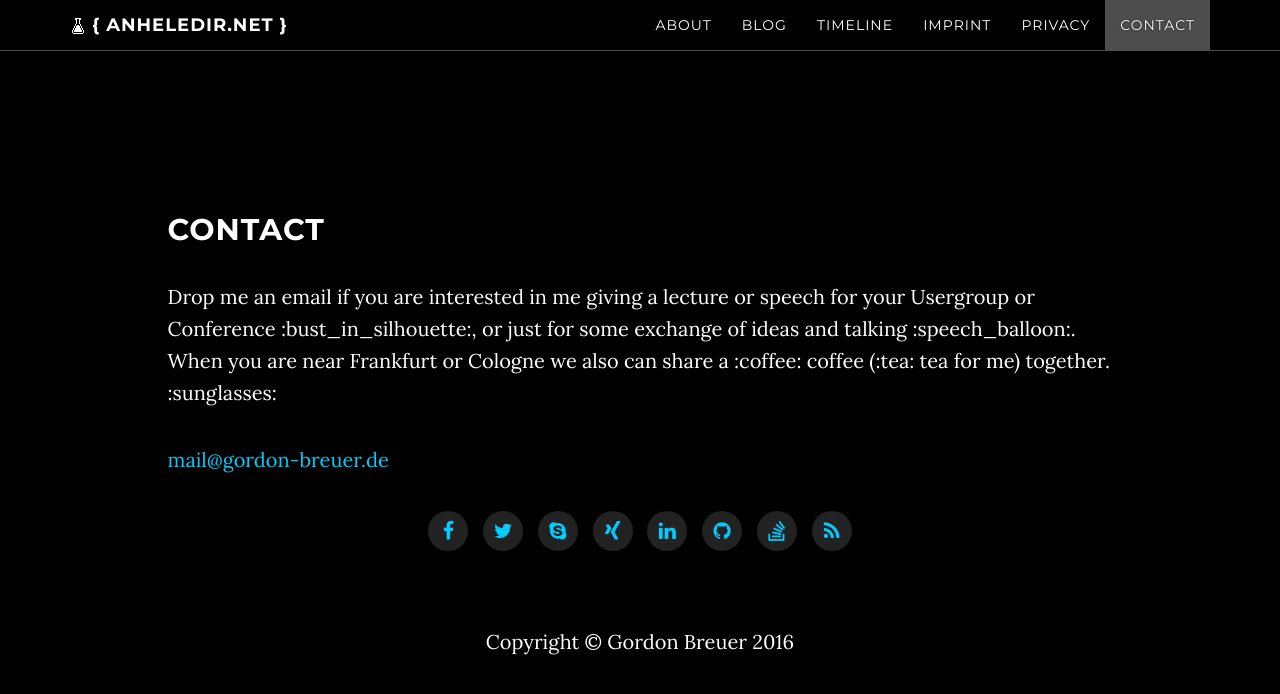
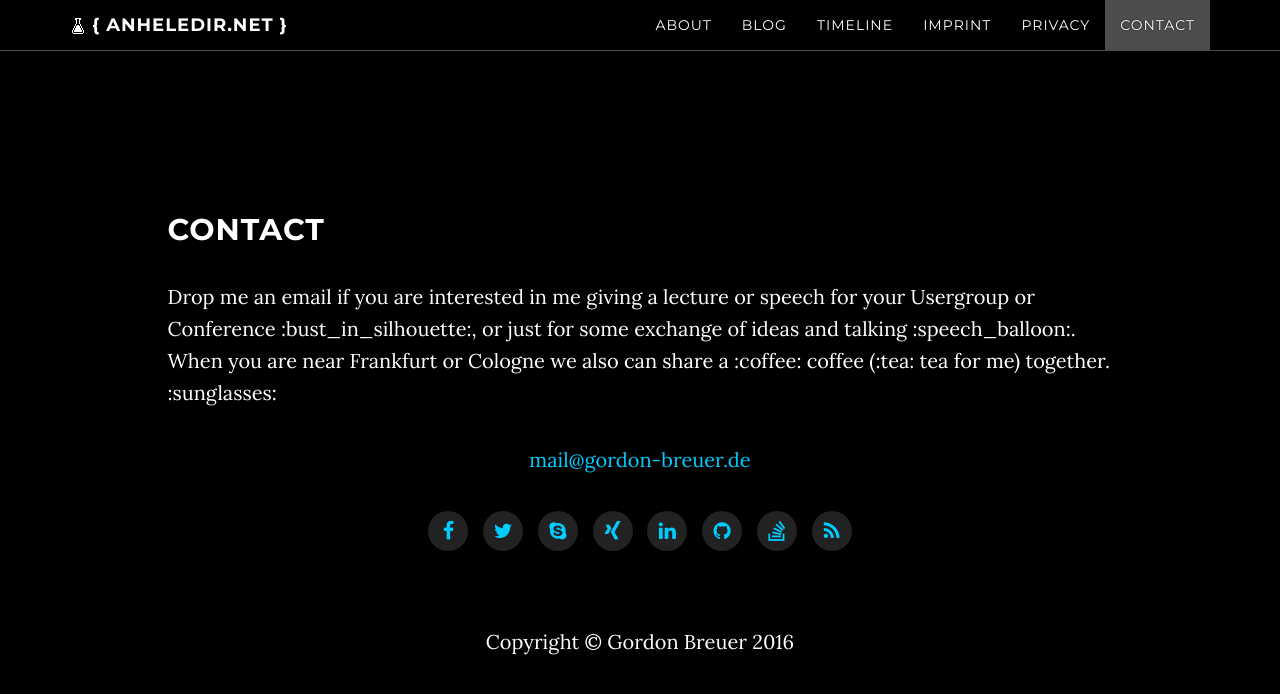
Before and after one commit to Anheledir/anheledir.NET, a Jekyll site: the page built from index.html, in a window 1280 px wide and 900 px high, scrolled down 4785 px. Shown: the top 694 px of the window. Built offline with Jekyll 4.4.1, drawn with Linux system fonts in a browser that asks for light colours; nearby versions of some CDN libraries; comment, search, counter and statistics services are not loaded.

Commit message:
Update contact.html
centered mail address

```diff
--- a/_includes/contact.html
+++ b/_includes/contact.html
@@ -10,7 +10,7 @@
       {% if site.email %}
         {% if site.email contains '@' %}
           {% assign newemail = site.email | split: '@' %}
-            <p>
+            <p class="text-center">
             <script>
               function join_at_email(user, domain){
               return (user && domain)?(user + "@" + domain):"";
```
